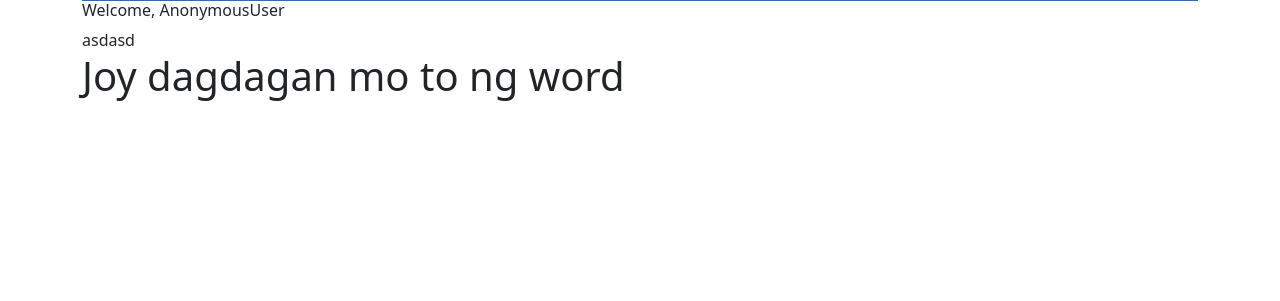
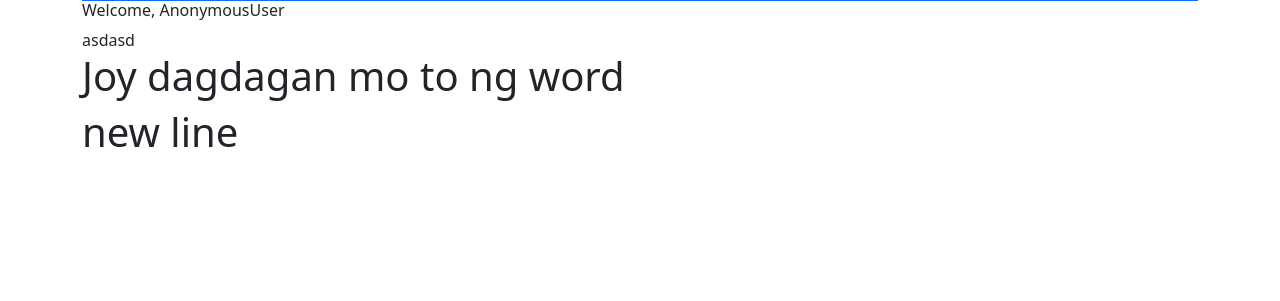
Before and after one commit to jemgithub0418/practice, a Django app: page / in a window 1280 px wide. Shown: the part 55-356 px from the top of the page. Run offline with Django 3.2, Linux system fonts and the light colour scheme.

Commit message:
add a new line

```diff
--- a/templates/main/home.html
+++ b/templates/main/home.html
@@ -8,4 +8,5 @@
     <h6>Welcome, {{request.user}}</h6>
     asdasd
     <h1>Joy dagdagan mo to ng word</h1>
+    <h1> new line</h1>
 {% endblock %}
```
